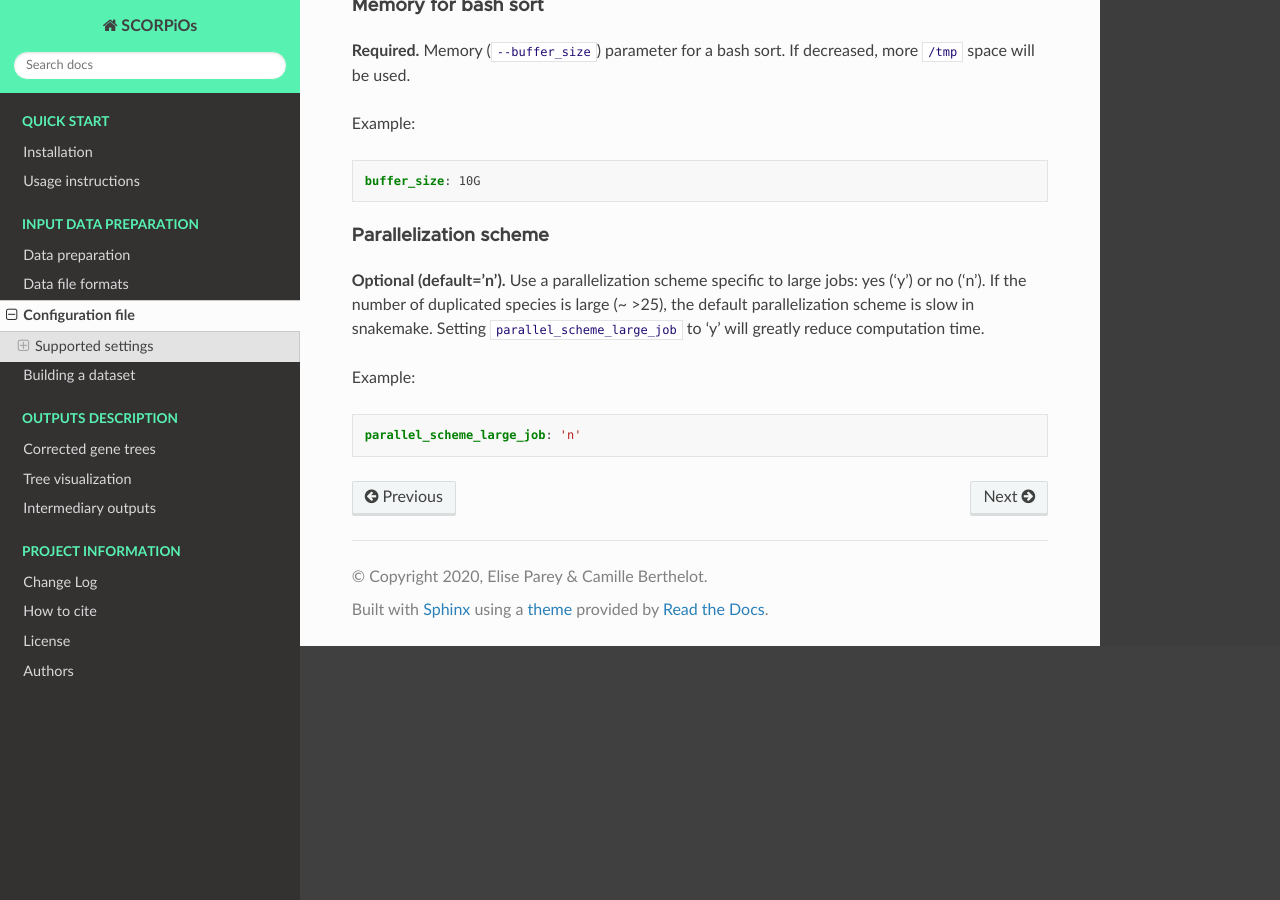
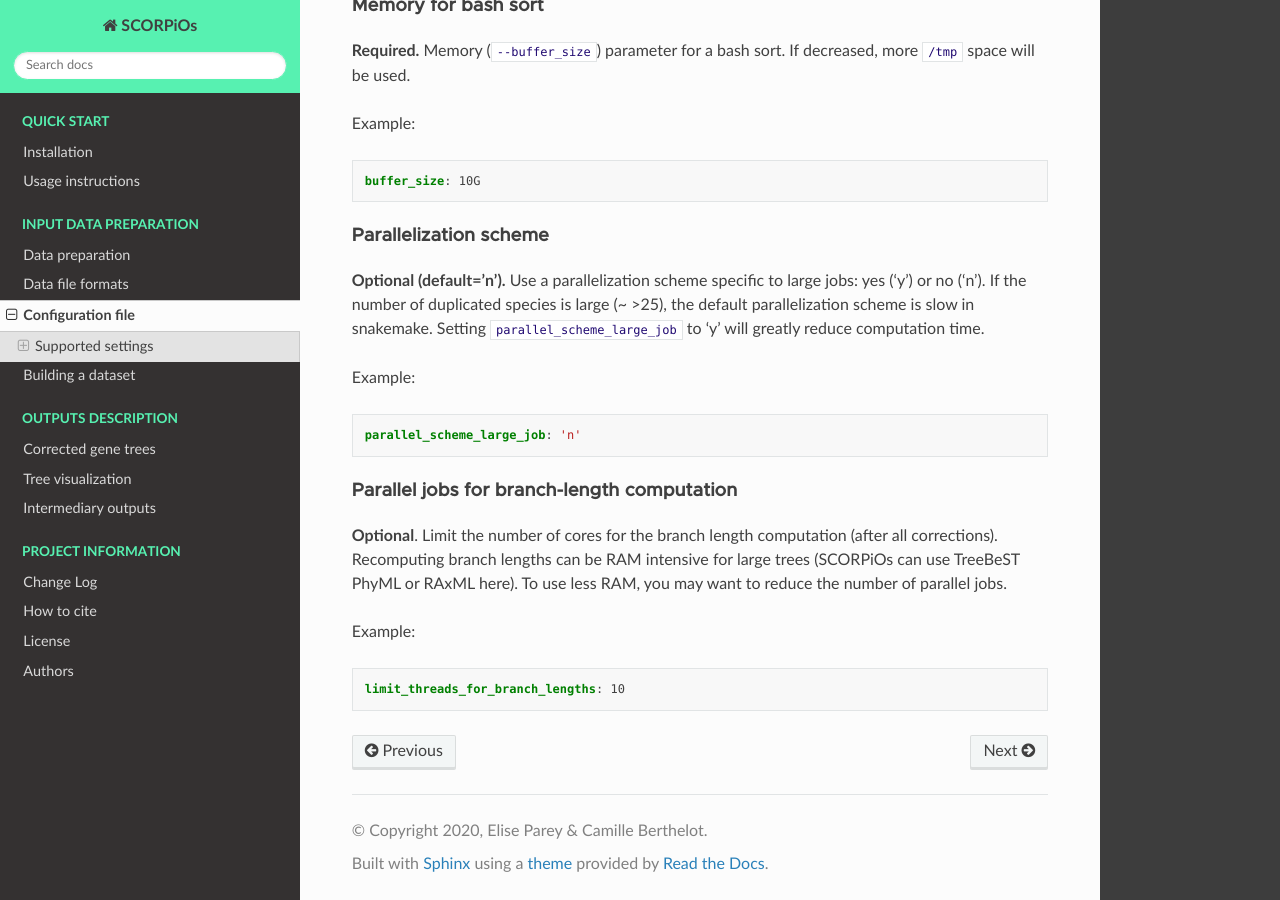
Before and after one commit to DyogenIBENS/SCORPIOS, a Sphinx documentation site: the page built from doc/input_your_configuration_file.rst, in a window 1280 px wide and 900 px high, scrolled down 8217 px. Built offline with Sphinx 7.4.7 and the Read the Docs theme 2.0.0, drawn with Linux system fonts in a browser that asks for light colours.

Commit message:
update config params

```diff
--- a/config_example.yaml
+++ b/config_example.yaml
@@ -93,3 +93,7 @@ buffer_size: 10G
 
 # Use a parallelization scheme specific to large jobs: yes ('y') or no ('n').
 parallel_scheme_large_job: 'n'
+
+# Limit number of cores for the branch length computation (after all corrections).
+## Uncomment to reduce RAM usage.##
+#limit_threads_for_branch_lengths: 37
--- a/doc/input_your_configuration_file.rst
+++ b/doc/input_your_configuration_file.rst
@@ -385,3 +385,14 @@ Example:
 .. code:: yaml
 
 	parallel_scheme_large_job: 'n'
+
+
+Parallel jobs for branch-length computation
+""""""""""""""""""""""""""""""""""""""""""""""
+**Optional**. Limit the number of cores for the branch length computation (after all corrections). Recomputing branch lengths can be RAM intensive for large trees (SCORPiOs can use TreeBeST PhyML or RAxML here). To use less RAM, you may want to reduce the number of parallel jobs.
+
+Example:
+
+.. code:: yaml
+
+	limit_threads_for_branch_lengths: 10
```
